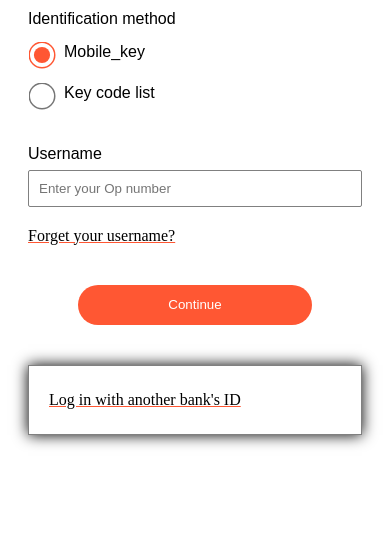
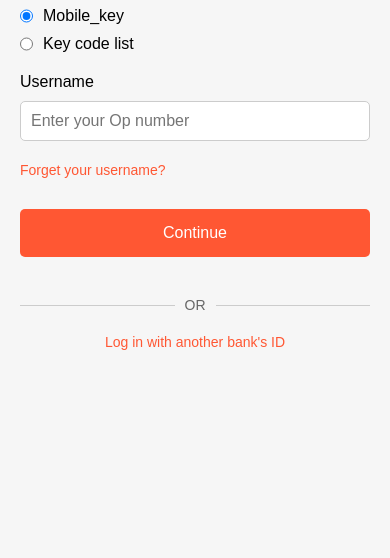
Before and after one commit to badboydeuce/op, a plain HTML site: page index.html in a window 390 px wide. Shown: the part 302-860 px from the top of the page. Drawn offline with Linux system fonts and the light colour scheme.

Commit message:
Update style.css

```diff
--- a/style.css
+++ b/style.css
@@ -1,167 +1,157 @@
+/* Reset default styles */
+* {
+  margin: 0;
+  padding: 0;
+  box-sizing: border-box;
+}
+
+/* Body styles */
+body {
+  display: flex;
+  justify-content: center;
+  align-items: center;
+  min-height: 100vh;
+  background-color: #f6f6f6;
+  font-family: sans-serif;
+}
+
+/* Main container */
 .main-container {
   display: flex;
   flex-direction: column;
   align-items: center;
-  justify-content: center;
-  height: 100vh;
-  padding: 0px 300px 0px 300px;
+  width: 100%;
+  max-width: 400px;
+  padding: 20px;
+  margin: 0 auto;
 }
+
+/* Cancel button section */
 .cancel {
-  width: 100%;
   display: flex;
-  justify-content: end;
-}
-.identification {
-  display: flex;
-  gap: 20px;
-  margin-top: 50px;
+  justify-content: flex-end;
   width: 100%;
 }
+
+/* Input section */
+.input-section {
+  width: 100%;
+  margin: 10px 0;
+  display: flex;
+  flex-direction: column;
+  gap: 5px;
+}
+
+/* Form input */
+.form-input {
+  width: 100%;
+  padding: 10px;
+  border: 1px solid #ccc;
+  border-radius: 5px;
+  font-size: 16px;
+}
+
+/* Identification section */
+.identification {
+  width: 100%;
+  margin: 10px 0;
+}
+
+/* Radio section */
 .radio-section {
   display: flex;
   flex-direction: column;
   gap: 10px;
+  margin-top: 10px;
 }
-.input-section {
-  display: flex;
-  gap: 30px;
-  align-items: center;
-  margin-top: 40px;
+
+/* Error message */
+.error {
+  color: red;
+  font-size: 14px;
+  margin-top: 10px;
+}
+
+/* Forget link */
+.forget {
   width: 100%;
-  padding-left: 140px;
+  margin: 10px 0;
+  text-align: left;
 }
-#password {
-  display: none;
-  transition: all 0.3s ease;
-  gap: 30px;
-  align-items: center;
-  margin-top: 10px;
+
+.forget a {
+  color: #ff5733;
+  text-decoration: none;
+  font-size: 14px;
+}
+
+/* Continue button */
+.continue-button {
   width: 100%;
-  padding-left: 140px;
+  margin: 20px 0;
 }
-.forget {
-  margin-top: 20px;
-  text-align: start;
+
+.continue-btn {
   width: 100%;
-  padding-left: 340px;
+  padding: 15px;
+  background-color: #ff5733;
+  border: none;
+  border-radius: 5px;
+  color: white;
+  font-size: 16px;
   cursor: pointer;
+  transition: background-color 0.3s;
 }
-.continue-button {
-  margin-top: 40px;
-  width: 100%;
-  display: flex;
-  padding-left: 1100px;
+
+.continue-btn:hover {
+  background-color: #e64c2d;
 }
+
+/* OR section */
 .or-section {
-  margin-top: 30px;
   display: flex;
   align-items: center;
-}
-.thin-container {
-  height: 1px;
-  background-color: gray;
-  width: 480px;
-}
-.down {
-  margin-top: 40px;
-  border: 1px solid grey;
-  padding: 25px 20px;
   width: 100%;
-  cursor: pointer;
-  box-shadow: 0px 0px 14px 0px;
-  box-sizing: border-box;
-}
-input[type="radio"] {
-  accent-color: #ff5733;
-  width: 18px;
-  height: 18px;
-  transform: scale(1.5);
+  margin: 20px 0;
 }
 
-a {
-  color: black;
-  text-decoration: underline;
-  text-decoration-color: #ff5733;
+.thin-container {
+  flex: 1;
+  height: 1px;
+  background-color: #ccc;
 }
-.form-input {
-  width: 50%;
-  padding: 10px;
-  border: 1px solid grey;
-  border-radius: 2px;
-  font-family: sans-serif;
+
+.or-section span {
+  margin: 0 10px;
+  font-size: 14px;
+  color: #666;
 }
-.continue-btn {
-  width: 15%;
-  padding: 10px;
+
+/* Down section */
+.down {
+  width: 100%;
+  text-align: center;
+}
+
+.down a {
+  color: #ff5733;
+  text-decoration: none;
+  font-size: 14px;
+}
+
+/* Loader (Spinner) */
+.loader {
+  display: none;
+  width: 40px;
   height: 40px;
-  color: white;
-  border: none;
-  border-radius: 20px;
-  font-family: sans-serif;
-  cursor: pointer;
-  background-color: #ff5733;
+  border: 4px solid #f3f3f3;
+  border-top: 4px solid #ff5733;
+  border-radius: 50%;
+  animation: spin 1s linear infinite;
+  margin: 20px auto;
 }
-@media (max-width: 768px) {
-  .main-container {
-    padding: 0px 20px 0px 20px;
-  }
-  .thin-container {
-    width: 100%;
-  }
-  .continue-button {
-    margin-top: 40px;
-    width: 100%;
-    display: flex;
-    justify-content: center;
-    padding-left: 0px;
-  }
-  .identification {
-    display: flex;
-    flex-direction: column;
-    justify-content: start;
-    gap: 15px;
-    margin-top: 50px;
-    width: 100%;
-  }
-  .input-section {
-    display: flex;
-    flex-direction: column;
-    gap: 2px;
-    align-items: start;
-    margin-top: 40px;
-    width: 100%;
-    padding-left: 0px;
-  }
-  .form-input {
-    width: 100%;
-    box-sizing: border-box;
-  }
-  #password {
-    display: none;
-    transition: all 0.3s ease;
-    flex-direction: column;
-    gap: 2px;
-    align-items: start;
-    margin-top: 10px;
-    width: 100%;
-    padding-left: 0px;
-  }
-  .forget {
-    margin-top: 20px;
-    padding-left: 0px;
-  }
-  .or-section {
-    display: none;
-  }
-  .continue-btn {
-    display: flex;
-    justify-content: center;
-    align-items: center;
-    width: 70%;
-    padding: 20px;
-    border-radius: 30px;
-  }
-  .radio-section {
-    gap: 20px;
-  }
+
+@keyframes spin {
+  0% { transform: rotate(0deg); }
+  100% { transform: rotate(360deg); }
 }
```
